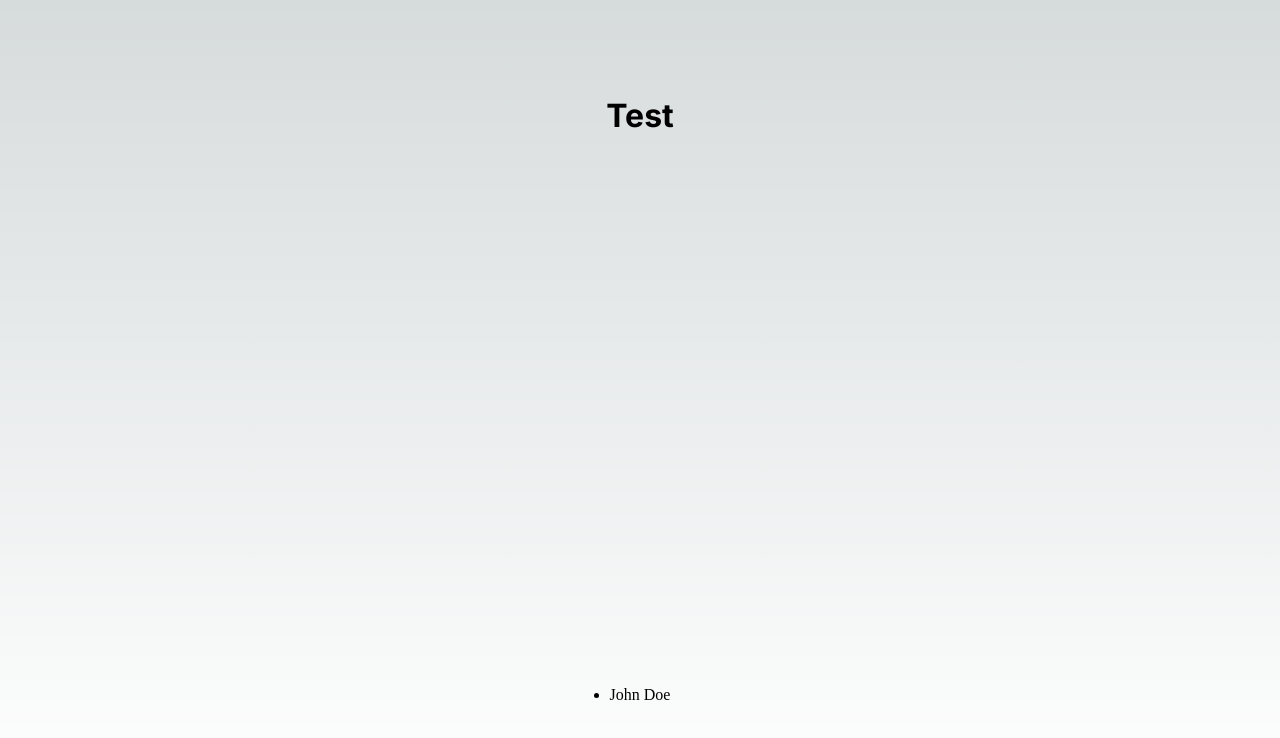
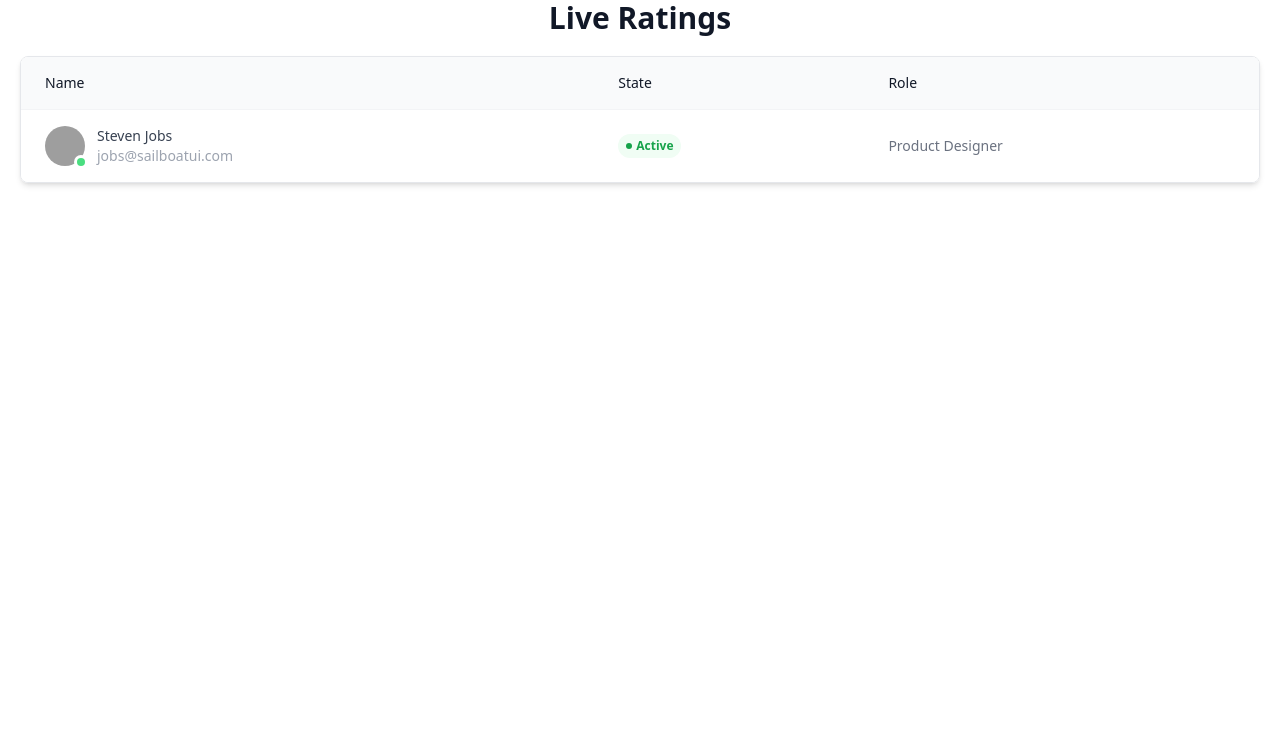
Before and after one commit to marcmorente/live-ratings-nextjs, a Next.js app: page / in a window 1280 px wide. Shown: the top 738 px of the page. Built offline with nearby package versions, Linux system fonts and the light colour scheme; grey boxes are pictures that could not be loaded.

Commit message:
Add Tailwind and table template

```diff
--- a/db/players.json
+++ b/db/players.json
@@ -1,6 +1,38 @@
 [
     {
         "id": 1,
-        "name": "John Doe"
+        "name": "John Doe",
+        "elo": 1000,
+        "variation": 0,
+        "wins": 0,
+        "losses": 0,
+        "draws": 0
+    },
+    {
+        "id": 2,
+        "name": "Jane Doe",
+        "elo": 1000,
+        "variation": 0,
+        "wins": 0,
+        "losses": 0,
+        "draws": 0
+    },
+    {
+        "id": 3,
+        "name": "John Smith",
+        "elo": 1000,
+        "variation": 0,
+        "wins": 0,
+        "losses": 0,
+        "draws": 0
+    },
+    {
+        "id": 4,
+        "name": "Jane Smith",
+        "elo": 1000,
+        "variation": 0,
+        "wins": 0,
+        "losses": 0,
+        "draws": 0
     }
 ]
--- a/package.json
+++ b/package.json
@@ -12,5 +12,10 @@
     "next": "13.2.4",
     "react": "18.2.0",
     "react-dom": "18.2.0"
+  },
+  "devDependencies": {
+    "autoprefixer": "^10.4.14",
+    "postcss": "^8.4.21",
+    "tailwindcss": "^3.2.7"
   }
 }
--- /dev/null
+++ b/postcss.config.js
@@ -0,0 +1,6 @@
+module.exports = {
+  plugins: {
+    tailwindcss: {},
+    autoprefixer: {},
+  },
+}
--- a/src/pages/index.js
+++ b/src/pages/index.js
@@ -1,35 +1,67 @@
-import Head from 'next/head'
-import {Inter} from 'next/font/google'
-import styles from '@/styles/Home.module.css'
-import {players} from "/db";
+import Head from "next/head";
+import styles from "@/styles/Home.module.css";
+import { players } from "/db";
 
-function Players() {
+function PlayersTable() {
   return (
-    <ul>
-      {players.map((user) => (
-        <li key={user.id}>{user.name}</li>
-      ))}
-    </ul>
-  )
+    <table class="w-full border-collapse bg-white text-left text-sm text-gray-500">
+      <thead class="bg-gray-50">
+        <tr>
+          <th scope="col" class="px-6 py-4 font-medium text-gray-900">
+            Name
+          </th>
+          <th scope="col" class="px-6 py-4 font-medium text-gray-900">
+            State
+          </th>
+          <th scope="col" class="px-6 py-4 font-medium text-gray-900">
+            Role
+          </th>
+        </tr>
+      </thead>
+      <tbody class="divide-y divide-gray-100 border-t border-gray-100">
+        <tr class="hover:bg-gray-50">
+          <th class="flex gap-3 px-6 py-4 font-normal text-gray-900">
+            <div class="relative h-10 w-10">
+              <img
+                class="h-full w-full rounded-full object-cover object-center"
+                src="https://images.unsplash.com/photo-1535713875002-d1d0cf377fde?ixlib=rb-1.2.1&ixid=eyJhcHBfaWQiOjEyMDd9&auto=format&fit=facearea&facepad=2&w=256&h=256&q=80"
+                alt=""
+              />
+              <span class="absolute right-0 bottom-0 h-2 w-2 rounded-full bg-green-400 ring ring-white"></span>
+            </div>
+            <div class="text-sm">
+              <div class="font-medium text-gray-700">Steven Jobs</div>
+              <div class="text-gray-400">jobs@sailboatui.com</div>
+            </div>
+          </th>
+          <td class="px-6 py-4">
+            <span class="inline-flex items-center gap-1 rounded-full bg-green-50 px-2 py-1 text-xs font-semibold text-green-600">
+              <span class="h-1.5 w-1.5 rounded-full bg-green-600"></span>
+              Active
+            </span>
+          </td>
+          <td class="px-6 py-4">Product Designer</td>
+        </tr>
+      </tbody>
+    </table>
+  );
 }
 
-const inter = Inter({ subsets: ['latin'] })
-
-export default function Home(players) {
+export default function Home() {
   return (
     <>
       <Head>
-        <title>Create Next App</title>
-        <meta name="description" content="Generated by create next app" />
+        <title>Live Ratings</title>
+        <meta name="description" content="" />
         <meta name="viewport" content="width=device-width, initial-scale=1" />
         <link rel="icon" href="/favicon.ico" />
       </Head>
-      <main className={styles.main}>
-        <h1 className={inter.className}>
-          Test
-        </h1>
-        <Players />
+      <main>
+        <h1 class="text-3xl font-bold text-gray-900 text-center">Live Ratings</h1>
+        <div class="overflow-hidden rounded-lg border border-gray-200 shadow-md m-5">
+          <PlayersTable />
+        </div>
       </main>
     </>
-  )
+  );
 }
--- /dev/null
+++ b/tailwind.config.js
@@ -0,0 +1,18 @@
+/** @type {import('tailwindcss').Config} */
+module.exports = {
+  content: [
+    "./app/**/*.{js,ts,jsx,tsx}",
+    "./pages/**/*.{js,ts,jsx,tsx}",
+    "./components/**/*.{js,ts,jsx,tsx}",
+
+    // Or if using `src` directory:
+    "./src/**/*.{js,ts,jsx,tsx}",
+  ],
+  theme: {
+    container: {
+      center: true,
+    },
+    extend: {},
+  },
+  plugins: [],
+}
```
Also changed, not shown: src/styles/globals.css (+6 -1 lines), 1 other file (tests, documents, lock files or other folders).
